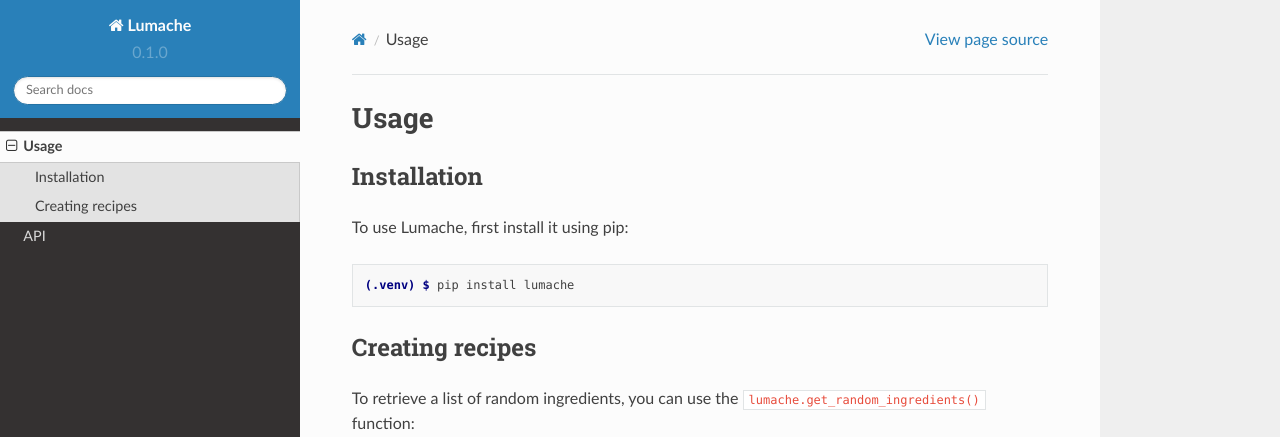
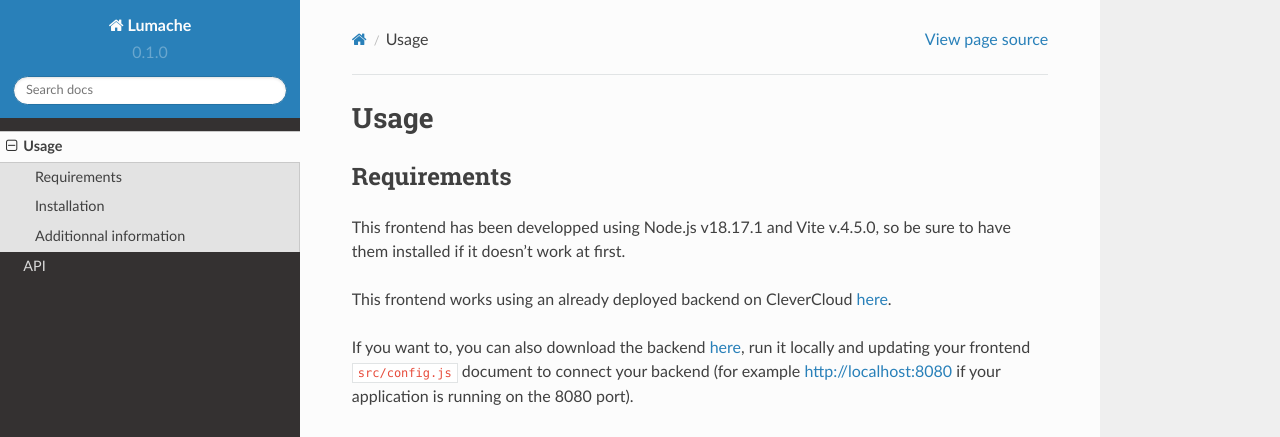
Before and after one commit to CelineNi2/rtd-tutorial, a Sphinx documentation site: the page built from docs/source/usage.rst, in a window 1280 px wide and 1095 px high. Shown: the top 437 px of the window. Built offline with Sphinx 7.4.7 and the Read the Docs theme 2.0.0, drawn with Linux system fonts in a browser that asks for light colours; some of the changed text lies outside the part shown.

Commit message:
Update usage.rst

```diff
--- a/docs/source/usage.rst
+++ b/docs/source/usage.rst
@@ -3,31 +3,39 @@ Usage
 
 .. _installation:
 
+Requirements
+------------
+
+This frontend has been developped using Node.js v18.17.1 and Vite v.4.5.0, so be sure to have them installed if it doesn't work at first.
+
+This frontend works using an already deployed backend on CleverCloud `here <http://automacorp-erwin-martin.cleverapps.io/>`_.
+
+If you want to, you can also download the backend `here <http://github.com/erwinmartin06/automacorp>`_, run it locally and updating your frontend ``src/config.js`` document to connect your backend (for example http://localhost:8080 if your application is running on the 8080 port).
+
+
 Installation
 ------------
 
-To use Lumache, first install it using pip:
+Start by cloning the current repository in your terminal
+.. code-block:: console
+git clone http://github.com/CelineNi2/Automacorp_frontend.git
 
+Then install the necessary dependencies
 .. code-block:: console
+npm install
 
-   (.venv) $ pip install lumache
+Finally, to compile and hot-reload for development, use
+.. code-block:: console
+npm run dev
 
-Creating recipes
+And to compile and minify for production, use
+.. code-block:: console
+npm run build
+
+
+Additionnal information
 ----------------
 
-To retrieve a list of random ingredients,
-you can use the ``lumache.get_random_ingredients()`` function:
-
-.. autofunction:: lumache.get_random_ingredients
-
-The ``kind`` parameter should be either ``"meat"``, ``"fish"``,
-or ``"veggies"``. Otherwise, :py:func:`lumache.get_random_ingredients`
-will raise an exception.
-
-.. autoexception:: lumache.InvalidKindError
-
-For example:
-
->>> import lumache
->>> lumache.get_random_ingredients()
-['shells', 'gorgonzola', 'parsley']
+The logins to access the data and the H2 console (for example http://localhost:8080/console; this can be access only locally) are:
+Username: ``user`` ; Password: ``theSecurePassword`` -> Can access anything except the console and the path api/admin
+Username: ``Erwin`` ; Password: ``theSecurePassword`` -> Can access anything
```
